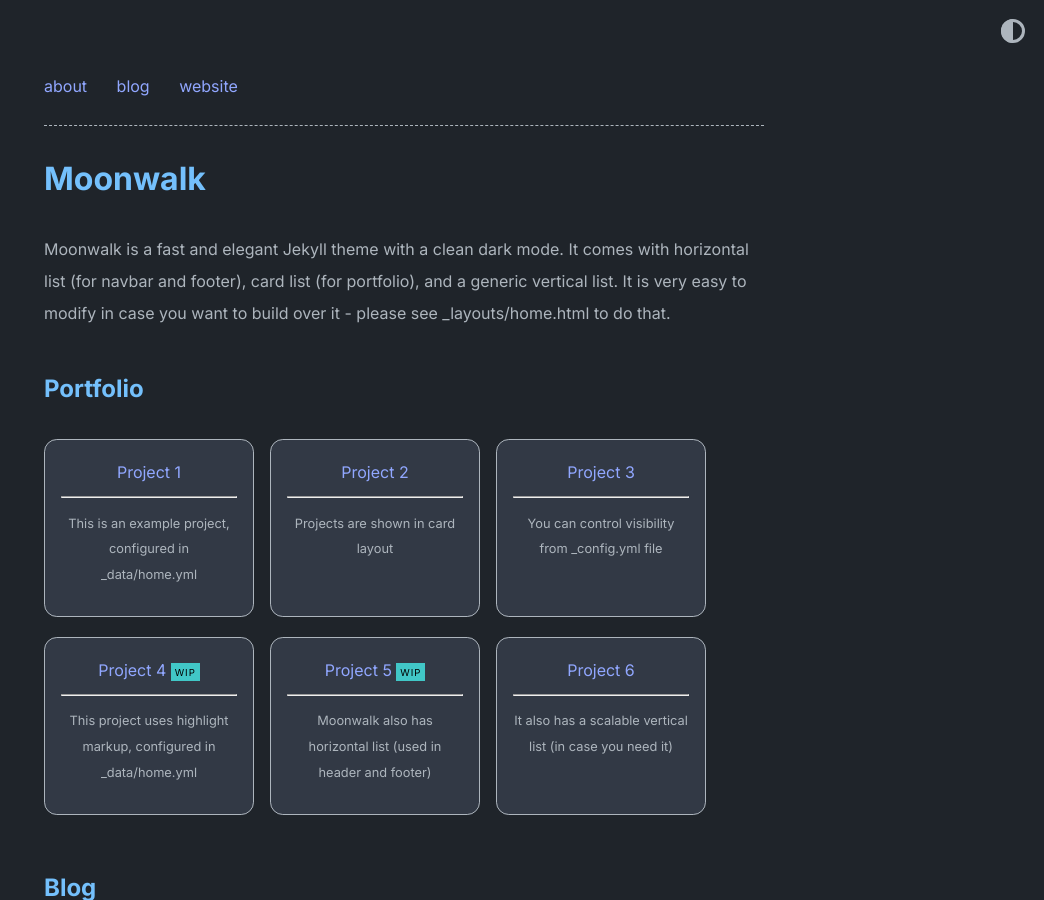
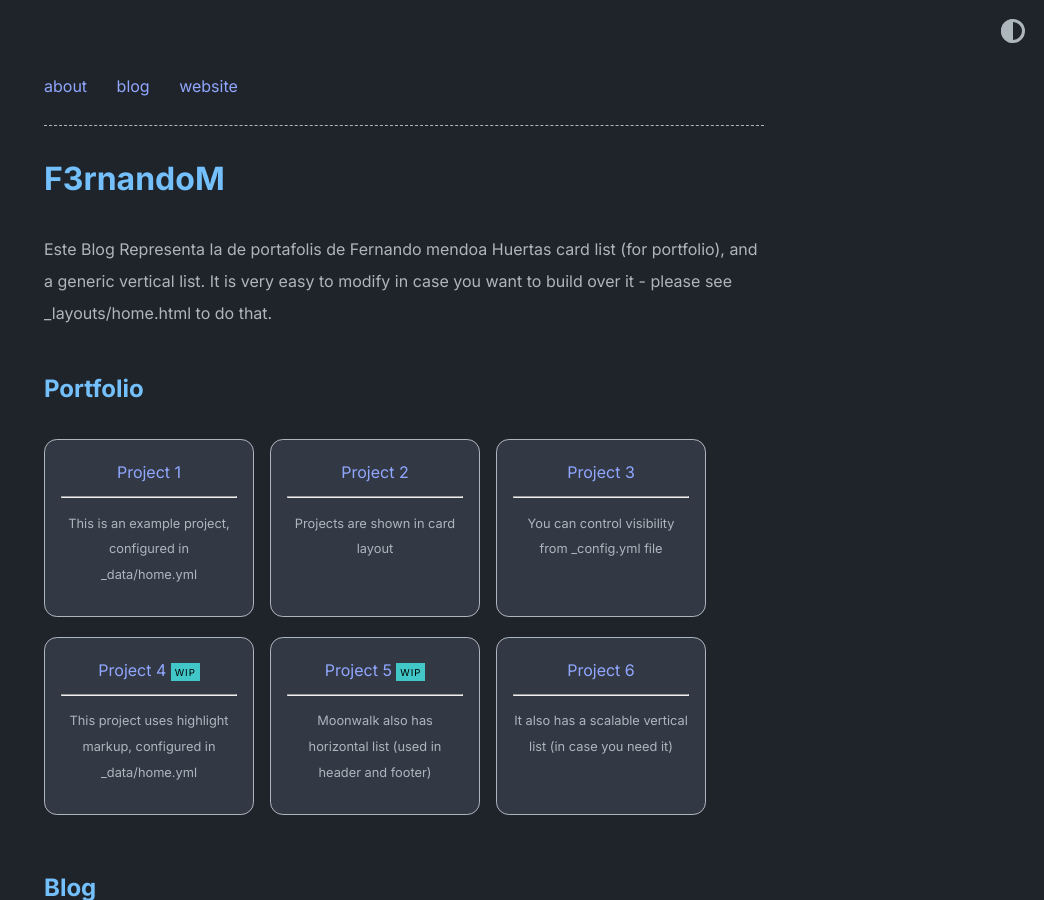
Before and after one commit to abhinavs/moonwalk, a Jekyll site: the page built from index.md, in a window 1280 px wide and 900 px high. Shown: the whole window, without its empty margins (236-1280 px from the left). Built offline with Jekyll 4.4.1, drawn with Linux system fonts in a browser that asks for light colours.

Commit message:
Modificacion de archivo _config.yml

```diff
--- a/_config.yml
+++ b/_config.yml
@@ -1,8 +1,8 @@
-title: Moonwalk
+title: F3rnandoM
 author: Abhinav Saxena
-url: https://www.abhinavsaxena.com/moonwalk # root address of the site
+url: https://www.f3rnandom.github.io # root address of the site
 description: > # description of the site (multiple lines allowed)
-  Moonwalk is a fast and elegant Jekyll theme with a clean dark mode. It comes with horizontal list (for navbar and footer), card list (for portfolio), and a generic vertical list. It is very easy to modify in case you want to build over it - please see _layouts/home.html to do that.
+  Este Blog Representa la de portafolis de Fernando mendoa Huertas card list (for portfolio), and a generic vertical list. It is very easy to modify in case you want to build over it - please see _layouts/home.html to do that.
 
 permalink: /:slug
 
```
